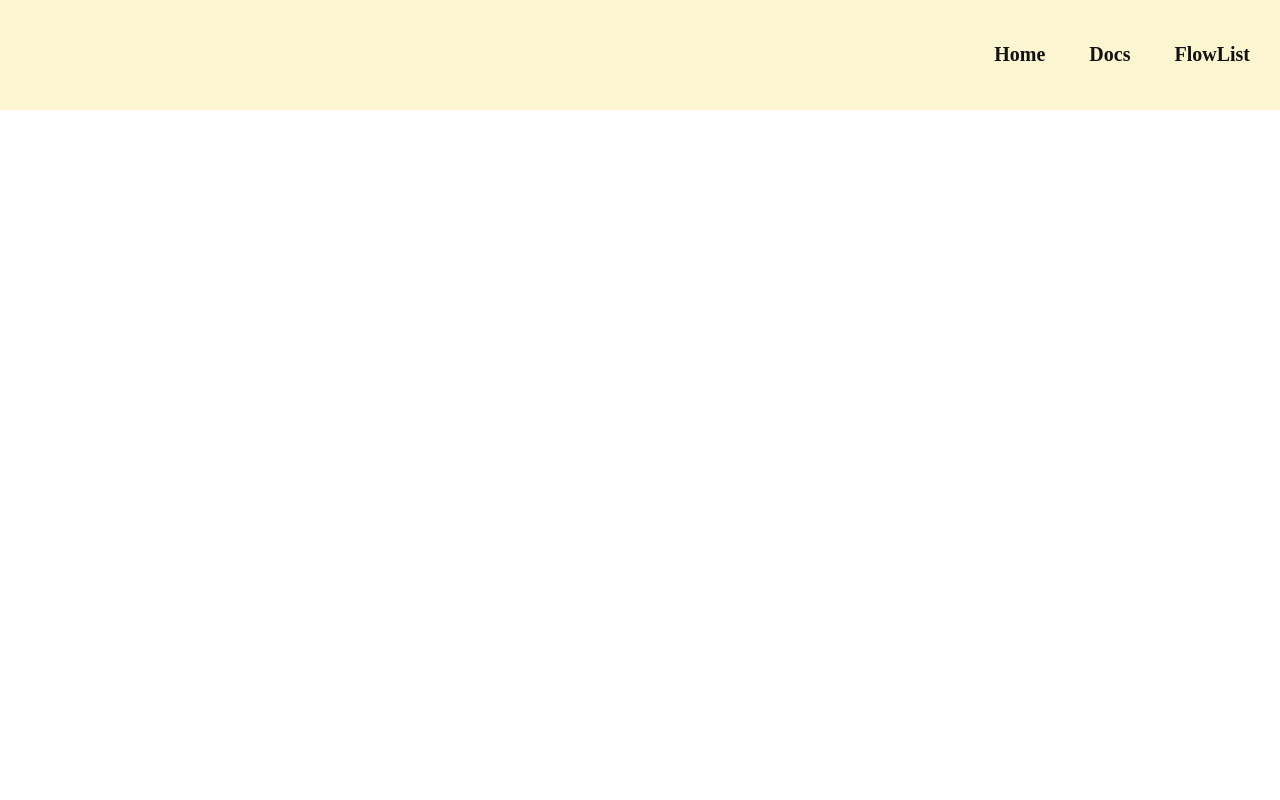
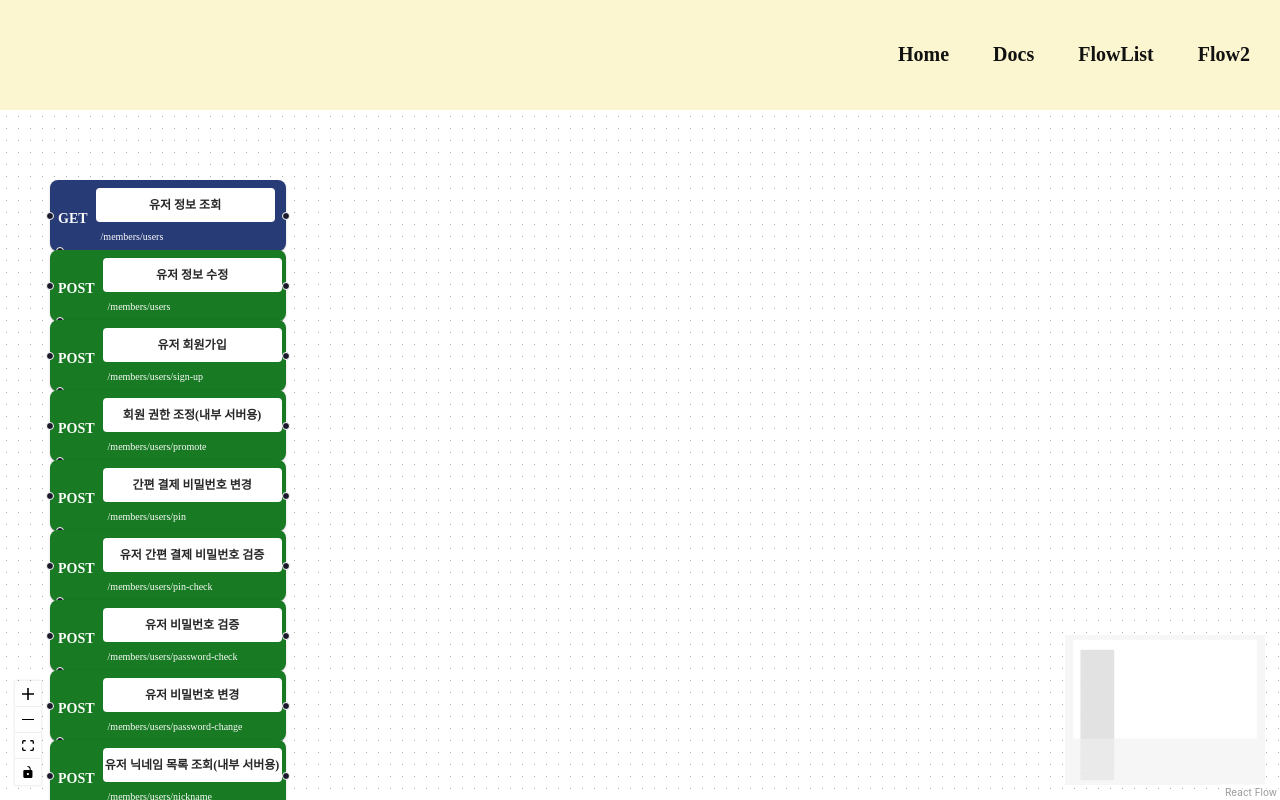
Before and after one commit to Binddog/Binddog, a React (Create React App) app in the folder frontend/binddog-core/: page /flow2 in a window 1280 px wide. Before the commit this address had no page. Built offline with nearby package versions, Linux system fonts and the light colour scheme; a web font is replaced by a local one.

Commit message:
✨ Feat: react Flow 이용해서 플로우 페이지 구현중
react Flow를 이용해서 플로우 페이지 구현중(새로 페이지 만들어서 시험해보는 중)

```diff
--- a/frontend/binddog-core/package.json
+++ b/frontend/binddog-core/package.json
@@ -11,6 +11,7 @@
     "@testing-library/jest-dom": "^5.17.0",
     "@testing-library/react": "^13.4.0",
     "@testing-library/user-event": "^13.5.0",
+    "@xyflow/react": "^12.3.4",
     "react": "^18.3.1",
     "react-dom": "^18.3.1",
     "react-router-dom": "^6.27.0",
--- a/frontend/binddog-core/src/App.js
+++ b/frontend/binddog-core/src/App.js
@@ -8,6 +8,8 @@ import TopNav from "./Component/TopNav";
 import FlowList from "./Page/FlowList";
 import Flow from "./Page/Flow";
 import { Box } from "@mui/material";
+
+import Flow2 from './Page/Flow2';
 
 function App() {
   return (
@@ -27,6 +29,7 @@ function App() {
           <Route path="/docs" element={<Docs />} />
           <Route path="/flowList" element={<FlowList />} />
           <Route path="/flow/:id" element={<Flow />} />
+          <Route path="/flow2" element={<Flow2 />} />
         </Routes>
       </Box>
     </ThemeProvider>
--- /dev/null
+++ b/frontend/binddog-core/src/Component/Block2.jsx
@@ -0,0 +1,109 @@
+import React from "react";
+import { Card, Typography, Box } from "@mui/material";
+import { useTheme } from "@mui/material/styles";
+import { Handle, Position, NodeProps, Node } from '@xyflow/react';
+
+export default function Block2({ data }) {
+  const theme = useTheme();
+
+  const { method, apiName, endpoint } = data;
+
+  // 원래 위에 있었던 것
+  // method, apiName, endpoint, id, num, position, data, onAddNode
+
+  // const handleAddNode = () => {
+  //   if (onAddNode) {
+  //     console.log(`Adding node at position: ${position}`);
+  //     onAddNode({
+  //       // id: `${apiName}`,
+  //       position: { x: 300, y: (position) * 70 },
+  //       data: { label: `${data}` },
+  //       // block_id: apiName,
+  //       // endpoint,
+  //     });
+  //   }
+  // };
+
+  const handleStyle = { left: 10 };
+
+  // console.log(`id : ${id}, method : ${method}, apiName : ${apiName}, num : ${num}, position : ${position}, data : ${data}`)
+
+  return (
+    <Card
+      sx={{
+        bgcolor: theme.palette.block[method],
+        borderRadius: "8px",
+        width: "220px",
+        padding: "8px 8px 2px",
+        cursor: "grab",
+      }}
+      // onClick={handleAddNode}
+    >
+      <Handle type="target" position={Position.Left} />
+      <Box
+        sx={{
+          display: "flex",
+          alignItems: "center",
+          justifyContent: "space-between",
+          gap: 1,
+        }}
+      >
+        <Typography
+          sx={{
+            ...theme.method,
+          }}
+        >
+          {method}
+        </Typography>
+
+        <Box
+          sx={{
+            display: "flex",
+            flexDirection: "column",
+            alignItems: "flex-start",
+            flexGrow: 1,
+          }}
+        >
+          <Box
+            sx={{
+              bgcolor: "white",
+              padding: "8px 2px",
+              borderRadius: "4px",
+              width: "175px",
+              mb: "2px",
+              display: "flex",
+              justifyContent: "center",
+              wordBreak: "keep-all",
+              overflowWrap: "break-word",
+            }}
+          >
+            <Typography
+              sx={{
+                ...theme.api,
+              }}
+            >
+              {apiName}
+            </Typography>
+          </Box>
+          <Typography
+            sx={{
+              ...theme.endpoint,
+              wordBreak: "keep-all",
+              overflowWrap: "break-word",
+              padding: "5px",
+            }}
+          >
+            {endpoint}
+          </Typography>
+        </Box>
+      </Box>
+      <Handle type="source" position={Position.Right} id="a" />
+      <Handle
+        type="source"
+        position={Position.Bottom}
+        id="b"
+        style={handleStyle}
+      />
+    </Card>
+  );
+}
--- /dev/null
+++ b/frontend/binddog-core/src/Component/BlockList2.jsx
@@ -0,0 +1,48 @@
+import React from "react";
+import { Box, Typography } from "@mui/material";
+import { useTheme } from "@mui/material/styles";
+import Block2 from "./Block2";
+import blocks from "../block.json";
+
+function BlockList2({ li = blocks, name, onAddNode }) {
+  const theme = useTheme();
+
+  return (
+    <Box
+      sx={{
+        width: "250px",
+        bgcolor: theme.palette.primary.dark,
+        display: "flex",
+        flexDirection: "column",
+        padding: "50px",
+        alignItems: "flex-start",
+        gap: 3,
+        overflow: "auto",
+      }}
+    >
+      <Typography
+        sx={{
+          ...theme.typography.h3,
+          marginBottom: "20px",
+        }}
+      >
+        {name}
+      </Typography>
+      {li.map((item, index) => (
+        <Block2
+          key={item.block_id}
+          id={item.block_id}
+          method={item.method}
+          apiName={item.name}
+          endpoint={item.endpoint}
+          num={index + 1}
+          position={(index + 1) * 70}
+          data={item.block_id}
+          onAddNode={onAddNode}
+        />
+      ))}
+    </Box>
+  );
+}
+
+export default BlockList2;
--- /dev/null
+++ b/frontend/binddog-core/src/Component/Board2.jsx
@@ -0,0 +1,62 @@
+import React from "react";
+import { useTheme } from "@mui/material/styles";
+import { Box } from "@mui/material";
+import { useDroppable } from "@dnd-kit/core";
+import Block2 from "./Block2";
+
+function DroppableZone({ id, block }) {
+  const { setNodeRef } = useDroppable({
+    id,
+  });
+
+  return (
+    <Box
+      ref={setNodeRef}
+      sx={{
+        border: "1px dashed lightgray",
+        borderRadius: "8px",
+        width: "100%",
+        height: "100%",
+        display: "flex",
+        alignItems: "center",
+        justifyContent: "center",
+      }}
+    >
+      {block && (
+        <Block2
+          method={block.method}
+          apiName={block.name}
+          endpoint={block.endpoint}
+        />
+      )}
+    </Box>
+  );
+}
+
+function Board2({ blocks }) {
+  const theme = useTheme();
+
+  return (
+    <Box
+      sx={{
+        width: "100%",
+        height: "100%",
+        display: "grid",
+        gridTemplateColumns: "repeat(3, 1fr)",
+        gridTemplateRows: "repeat(3, 1fr)",
+        gap: 2,
+        padding: "10px",
+        bgcolor: theme.palette.background.paper,
+      }}
+    >
+      {Array.from({ length: 9 }).map((_, index) => {
+        const zoneId = `zone-${index + 1}`;
+        return (
+          <DroppableZone key={zoneId} id={zoneId} block={blocks[zoneId]} />
+        );
+      })}
+    </Box>
+  );
+}
+
+export default Board2;
--- a/frontend/binddog-core/src/Component/TopNav.jsx
+++ b/frontend/binddog-core/src/Component/TopNav.jsx
@@ -18,6 +18,10 @@ function TopNav() {
 
   const goToFlowList = () => {
     navigate("/flowList");
+  };
+
+  const goToFlow2 = () => {
+    navigate("/flow2");
   };
 
   return (
@@ -99,6 +103,25 @@ function TopNav() {
         >
           FlowList
         </Typography>
+        <Typography
+          component="button"
+          onClick={goToFlow2}
+          sx={[
+            theme.typography.h3,
+            {
+              padding: "10px",
+              borderRadius: "10px",
+              border: "none",
+              bgcolor: theme.palette.primary.main,
+              cursor: "pointer",
+              "&:hover": {
+                bgcolor: theme.palette.primary.dark,
+              },
+            },
+          ]}
+        >
+          Flow2
+        </Typography>
       </Box>
     </Box>
   );
--- /dev/null
+++ b/frontend/binddog-core/src/Page/Flow2.jsx
@@ -0,0 +1,152 @@
+import React, { useState, useCallback } from "react";
+import { Box } from "@mui/material";
+import BlockList2 from "../Component/BlockList2";
+import Board2 from "../Component/Board2";
+import blockData from "../block.json";
+import Block2 from "../Component/Block2";
+import {
+  ReactFlow,
+  MiniMap,
+  Controls,
+  Background,
+  useNodesState,
+  useEdgesState,
+  addEdge,
+} from '@xyflow/react';
+import '@xyflow/react/dist/style.css';
+import { useTheme } from "@mui/material/styles";
+
+function parsePaths(paths) {
+  const blocks = [];
+  let inCounter = 1;
+
+  Object.keys(paths).forEach((endpoint) => {
+    const methods = paths[endpoint];
+
+    Object.keys(methods).forEach((method) => {
+      const { summary, description, operationId, tags } = methods[method];
+
+      blocks.push({
+        id: `${inCounter}`,
+        position: { x: 50, y: (inCounter) * 70 },
+        data: { label: `${operationId}` },
+        block_id: operationId,
+        method: method.toUpperCase(),
+        endpoint,
+        name: summary,
+        description,
+        tags,
+        type: "customBlock",
+
+      });
+
+      inCounter++;
+    });
+  });
+
+  return blocks;
+}
+
+const parsedBlocks = parsePaths(blockData.paths);
+
+// console.log(parsedBlocks);
+
+function Flow2() {
+  const theme = useTheme();
+
+  const initialNodes = [
+    { id: '1', position: { x: 0, y: 0 }, data: { label: '1' } },
+    { id: '2', position: { x: 0, y: 100 }, data: { label: '2' } },
+  ];
+  // const initialEdges = [{ id: 'e1-2', source: '1', target: '2' }];
+  const initialEdges = []
+
+  // const [nodes, setNodes, onNodesChange] = useNodesState(parsedBlocks);
+  // console.log(nodes)
+  const [nodes, setNodes, onNodesChange] = useNodesState(
+    parsedBlocks.map(block => ({
+      ...block,
+      data: {
+        method: block.method,
+        apiName: block.name,
+        endpoint: block.endpoint,
+        // 필요한 추가 데이터가 있다면 여기에 넣으세요
+      },
+    }))
+  );
+
+  const [edges, setEdges, onEdgesChange] = useEdgesState(initialEdges);
+
+  const onConnect = useCallback(
+    (params) => setEdges((eds) => addEdge(params, eds)),
+    [setEdges],
+  );
+
+  const addNode = (newNode) => {
+    setNodes((prevNodes) => [
+      ...prevNodes,
+      { id: `${Date.now()}`,...newNode }, // 고유한 ID를 추가
+    ]);
+  };
+
+  // 노드 타입 정의
+  const nodeTypes = {
+    customBlock: Block2, // Block2를 customBlock 노드로 사용
+  };
+
+  return (
+    <div style={{ width: '100vw', height: '100vh' }}>
+      <ReactFlow
+        nodes={nodes}
+        edges={edges}
+        onNodesChange={onNodesChange}
+        onEdgesChange={onEdgesChange}
+        onConnect={onConnect}
+        nodeTypes={nodeTypes}
+        style={{
+          bgcolor: theme.palette.primary.main,
+
+        }}
+      >
+        <Controls />
+        <MiniMap />
+        <Background variant="dots" gap={12} size={1} />
+      </ReactFlow>
+    </div>
+
+    // <Box sx={{ display: "flex", height: "100%", overflow: "hidden" }}>
+    //   <Box sx={{ height: "100%", overflow: "auto" }}>
+    //     <BlockList2 name={"APIs"} li={parsedBlocks} onAddNode={addNode} />
+    //   </Box>
+    //   <Box
+    //     sx={{
+    //       flexGrow: 0.96,
+    //       height: "95%",
+    //       padding: "10px",
+    //     }}
+    //   >
+    //     <div style={{ width: "100%", height: "100%"}}>
+    //       <ReactFlow
+    //         nodes={nodes}
+    //         edges={edges}
+    //         onNodesChange={onNodesChange}
+    //         onEdgesChange={onEdgesChange}
+    //         onConnect={onConnect}
+    //         nodeTypes={nodeTypes}
+    //         style={{
+    //           bgcolor: theme.palette.primary.main,
+
+    //         }}
+    //       >
+    //         <Controls />
+    //         <MiniMap />
+    //         <Background variant="dots" gap={12} size={1} />
+    //       </ReactFlow>
+    //     </div>
+    //     {/* <Board2 blocks={droppedBlocks} onDelete={handleDelete} /> */}
+    //   </Box>
+    // </Box>
+
+  );
+}
+export default Flow2;
```
Also changed, not shown: 1 other file (tests, documents, lock files or other folders).
